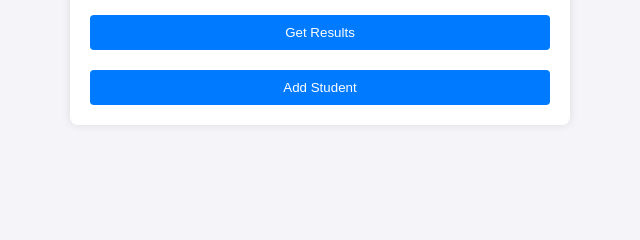
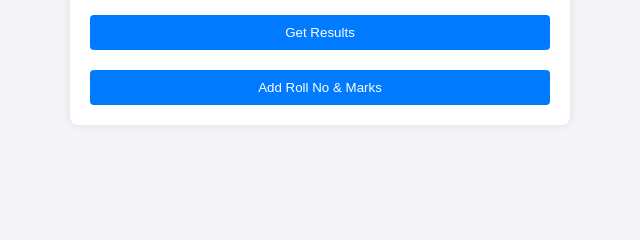
Before and after one commit to hasnainalix1/SMIT-12, a plain HTML site: page index.html in a window 1280 px wide. Shown: the part 451-691 px from the top of the page, 320-960 px from the left. Drawn offline with Linux system fonts and the light colour scheme.

Commit message:
Update index.html

```diff
--- a/index.html
+++ b/index.html
@@ -34,7 +34,7 @@
             </div>
 
             <button type="button" onclick="fetchResults()">Get Results</button>
-            <button type="button" onclick="addStudentPrompt()">Add Student</button>
+            <button type="button" onclick="addMarksPrompt()">Add Roll No & Marks</button>
         </form>
     </div>
 
```
